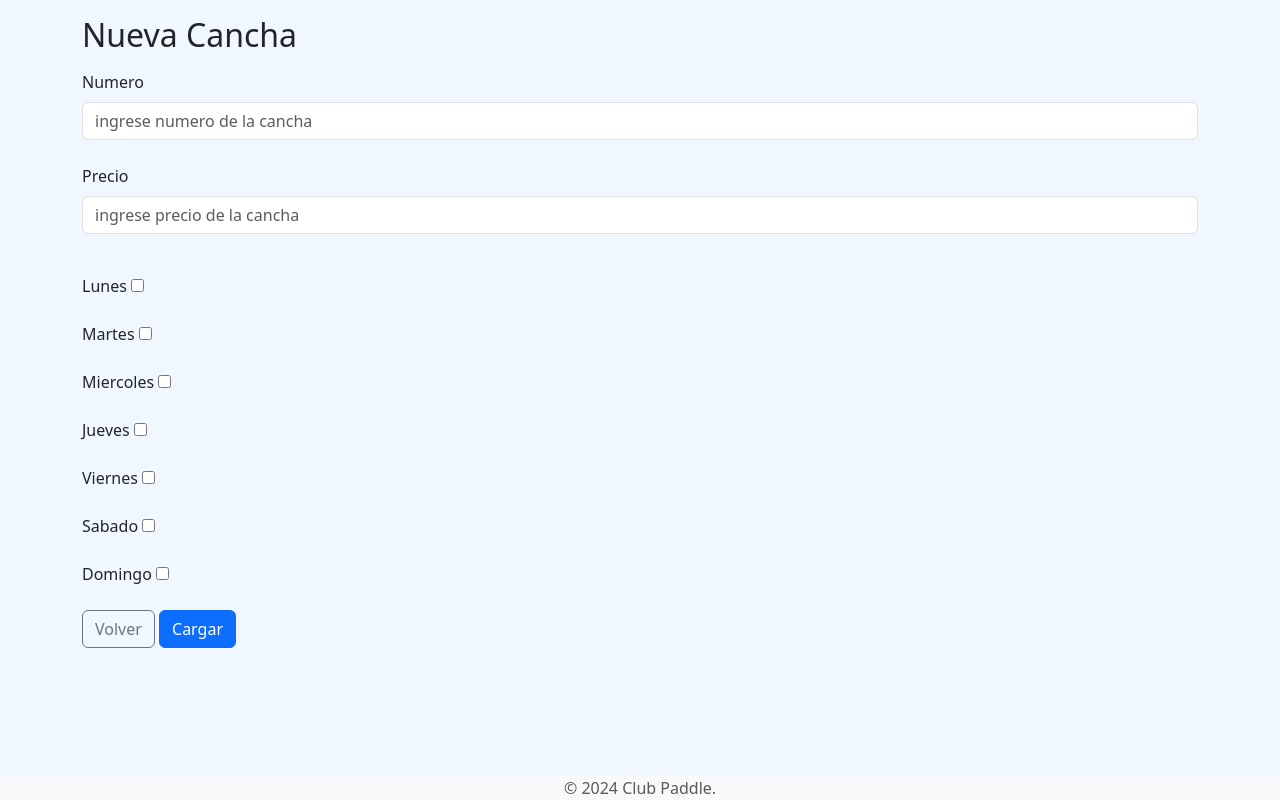
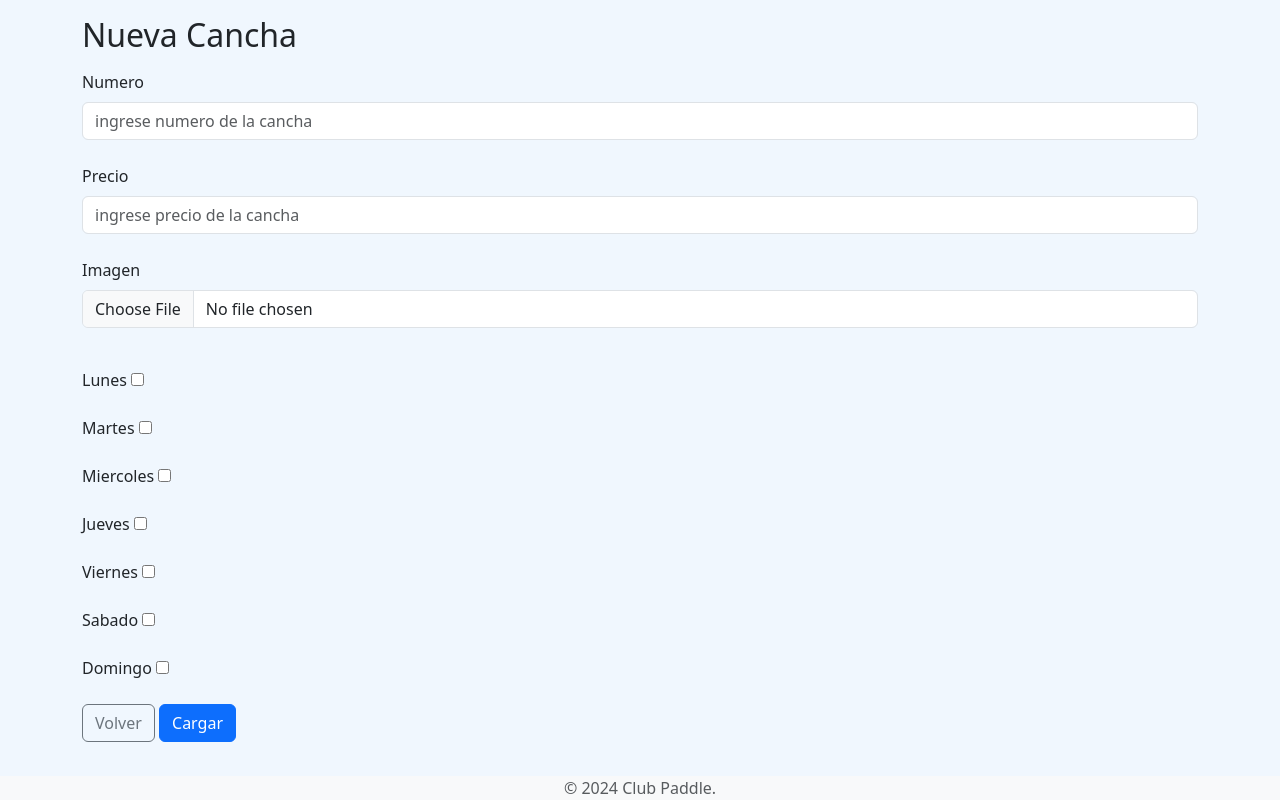
Before and after one commit to marisoltorres99/tp_hp, a Django app: page /canchas/nueva/ in a window 1280 px wide. Run offline with Django 4.2, Linux system fonts and the light colour scheme.

Commit message:
agrego imagen a modelo cancha y modifico form editar

```diff
--- a/club_paddle/canchas/forms.py
+++ b/club_paddle/canchas/forms.py
@@ -10,8 +10,16 @@ class FormNuevaCancha(forms.Form):
     precio.widget.attrs.update({"class": "form-control"})
     precio.widget.attrs.update({"placeholder": "ingrese precio de la cancha"})
 
+    imagen = forms.ImageField(label="Imagen")
+    imagen.widget.attrs.update({"class": "form-control"})
+    imagen.widget.attrs.update({"placeholder": "ingrese imagen de la cancha"})
+
 
 class FormEditarCancha(forms.Form):
     precio = forms.IntegerField(label="Precio")
     precio.widget.attrs.update({"class": "form-control"})
     precio.widget.attrs.update({"placeholder": "ingrese precio de la cancha"})
+
+    imagen = forms.ImageField(label="Imagen")
+    imagen.widget.attrs.update({"class": "form-control"})
+    imagen.widget.attrs.update({"placeholder": "ingrese imagen de la cancha"})
--- a/club_paddle/canchas/models.py
+++ b/club_paddle/canchas/models.py
@@ -12,6 +12,7 @@ class Cancha(models.Model):
     )
     activo = models.BooleanField(default=True)
     numero = models.IntegerField(null=False, blank=False, unique=True)
+    imagen = models.ImageField(upload_to="canchas/images", blank=True, null=True)
 
     class Meta:
         verbose_name = "cancha"
--- a/club_paddle/canchas/templates/canchas/editar_cancha.html
+++ b/club_paddle/canchas/templates/canchas/editar_cancha.html
@@ -9,8 +9,8 @@
 {% endblock styles %}
 {% block content %}
     <h2 class="container pt-2">Editar Cancha {{ cancha }}</h2>
-    {% include "mensajes.html" %}
-    <form action="" method="post">
+    <div class="container pt-2">{% include "mensajes.html" %}</div>
+    <form action="" method="post" enctype="multipart/form-data">
         {% csrf_token %}
         <div class="container mb-3 mt-3">
             {% for field in form %}
--- a/club_paddle/canchas/views.py
+++ b/club_paddle/canchas/views.py
@@ -112,16 +112,19 @@ def editar_cancha(request, **kwargs):
     dias["Sabado"] = {"obj": None, "hora": "horaSabado"}
     dias["Domingo"] = {"obj": None, "hora": "horaDomingo"}
 
+    cancha_id = kwargs.get("cancha_id")
+
     if request.method == "GET":
+
         # busco datos existentes de la cancha para mostrarlos
         cancha = Cancha.objects.get(cancha_id=kwargs["cancha_id"])
-
         horarios_qs = HorariosCancha.objects.filter(cancha_id=kwargs["cancha_id"])
         for horario in horarios_qs:
             dias[horario.dia]["obj"] = horario
 
         datos_iniciales = {
             "precio": cancha.obtener_precio_actual,
+            "imagen": cancha.imagen,
         }
         mi_formulario = FormEditarCancha(initial=datos_iniciales)
         context = {
@@ -132,14 +135,16 @@ def editar_cancha(request, **kwargs):
         return render(request, "canchas/editar_cancha.html", context)
     else:
         # obtengo datos del form
-        mi_formulario = FormEditarCancha(request.POST)
+        mi_formulario = FormEditarCancha(request.POST, request.FILES)
         if mi_formulario.is_valid():
             precio = mi_formulario.cleaned_data["precio"]
+            imagen = mi_formulario.cleaned_data["imagen"]
 
             # actualizo precio
-            cancha_id = kwargs["cancha_id"]
+            cancha = Cancha.objects.get(cancha_id=kwargs["cancha_id"])
 
-            cancha = Cancha.objects.get(cancha_id=kwargs["cancha_id"])
+            cancha.imagen = imagen
+            cancha.save()
 
             if cancha.obtener_precio_actual() != precio:
                 nuevo_precio = CanchaPrecios(cancha=cancha, precio=precio)
@@ -170,6 +175,8 @@ def editar_cancha(request, **kwargs):
                     cancha_horario.save()
 
             messages.success(request, "¡Cancha modificada con éxito!")
+        else:
+            messages.error(request, "Alguno de los datos ingresados no es valido")
         url_destino = reverse("EditarCancha", kwargs={"cancha_id": cancha_id})
         return HttpResponseRedirect(url_destino)
 
```
Also changed, not shown: club_paddle/canchas/migrations/0003_cancha_imagen.py (added), club_paddle/club_paddle/media_test/canchas/images/cancha1.jpeg (added).
